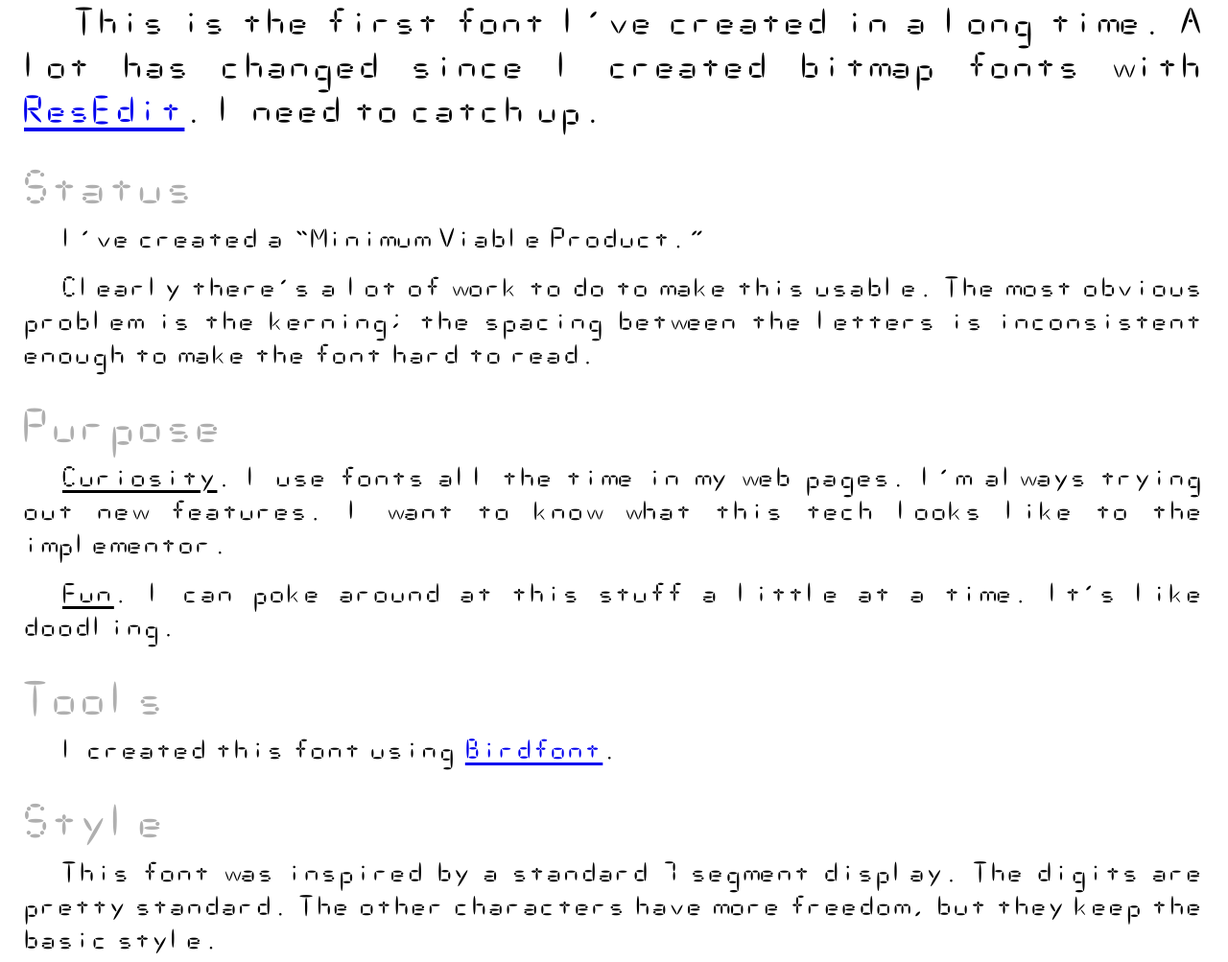
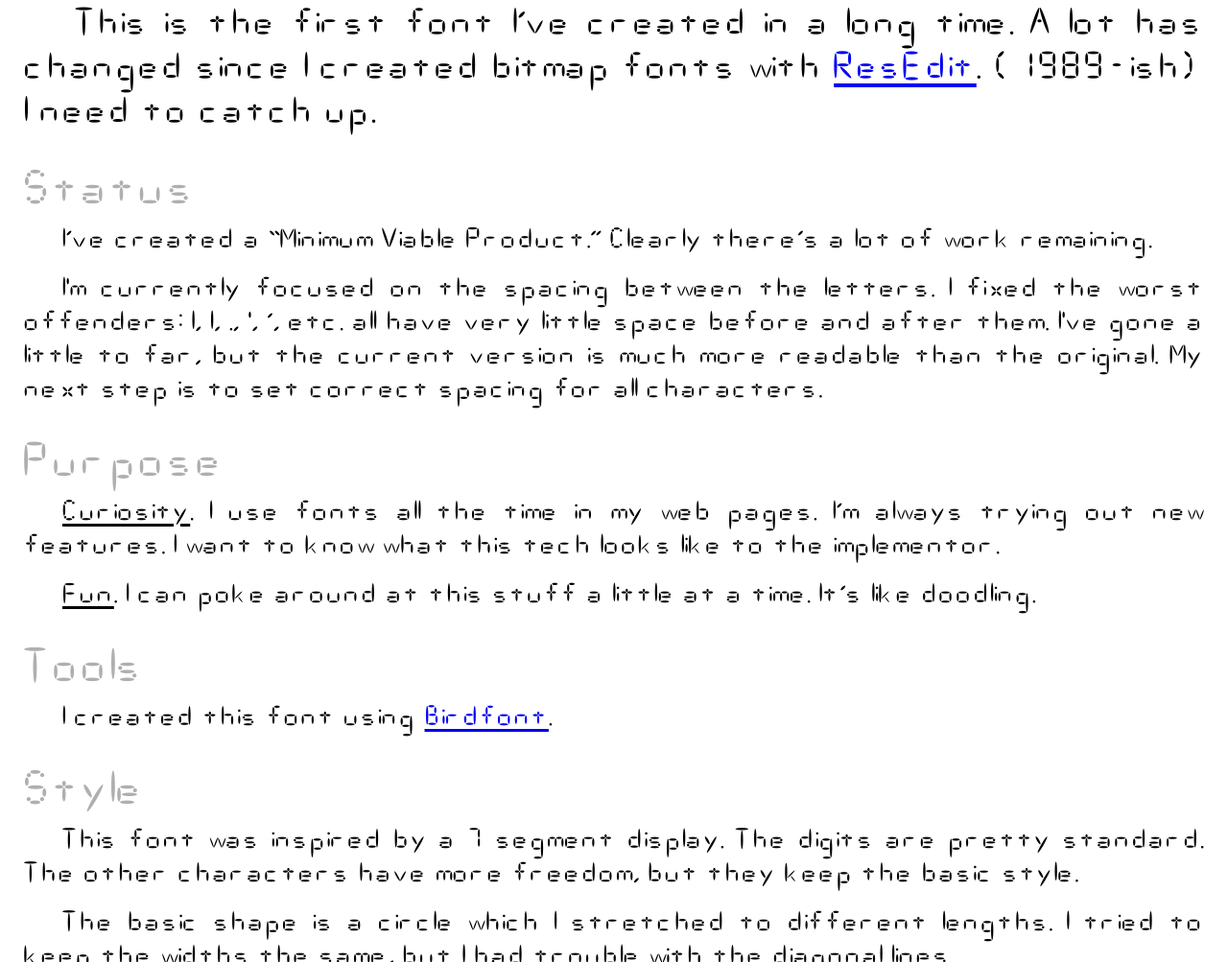
Before and after one commit to TradeIdeasPhilip/my-first-font, a plain HTML site: page index.html in a window 1280 px wide. Shown: the part 117-1120 px from the top of the page at 96% size. Drawn offline with Linux system fonts and the light colour scheme; a web font is replaced by a local one.

Commit message:
Adjust the widths of some characters.
More details in index.html

```diff
--- a/index.html
+++ b/index.html
@@ -152,18 +152,23 @@
         <p class="bigger">
           This is the first font I’ve created in a long time. A lot has changed
           since I created bitmap fonts with
-          <a href="https://en.wikipedia.org/wiki/ResEdit">ResEdit</a>. I need to
-          catch up.
+          <a href="https://en.wikipedia.org/wiki/ResEdit">ResEdit</a>.
+          (1989-ish) I need to catch up.
         </p>
       </div>
 
       <div>
         <h2 class="big">Status</h2>
-        <p class="big">I’ve created a “Minimum Viable Product.”</p>
         <p class="big">
-          Clearly there’s a lot of work to do to make this usable. The most
-          obvious problem is the kerning; the spacing between the letters is
-          inconsistent enough to make the font hard to read.
+          I’ve created a “Minimum Viable Product.” Clearly there’s a lot of work
+          remaining.
+        </p>
+        <p class="big">
+          I'm currently focused on the spacing between the letters. I fixed the
+          worst offenders: I, l, ., ', ’, etc. all have very little space before
+          and after them. I've gone a little to far, but the current version is
+          much more readable than the original. My next step is to set correct
+          spacing for all characters.
         </p>
       </div>
 
@@ -191,9 +196,9 @@
       <div>
         <h2 class="big">Style</h2>
         <p class="big">
-          This font was inspired by a standard 7 segment display. The digits are
-          pretty standard. The other characters have more freedom, but they keep
-          the basic style.
+          This font was inspired by a 7 segment display. The digits are pretty
+          standard. The other characters have more freedom, but they keep the
+          basic style.
         </p>
         <p class="big">
           The basic shape is a circle which I stretched to different lengths. I
@@ -220,8 +225,10 @@
 
       <div>
         <h2 class="big">Internacionalización</h2>
-        <p class="big">¡Mi corazón te pertenece!</p>
         <p class="big">¿Dónde está el baño?</p>
+        <p class="big" style="font-variant-caps: small-caps">
+          ¿Dónde está el baño?
+        </p>
       </div>
 
       <div>
```
Also changed, not shown: My First Font Mac.ttf, My First Font.svg, My First Font.ttf, 1 other file.
